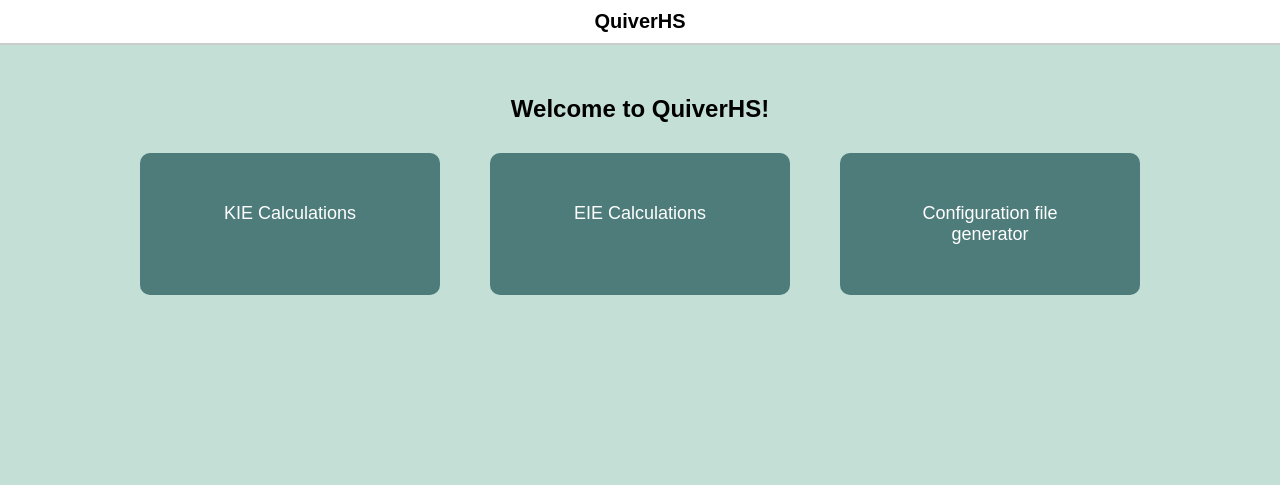
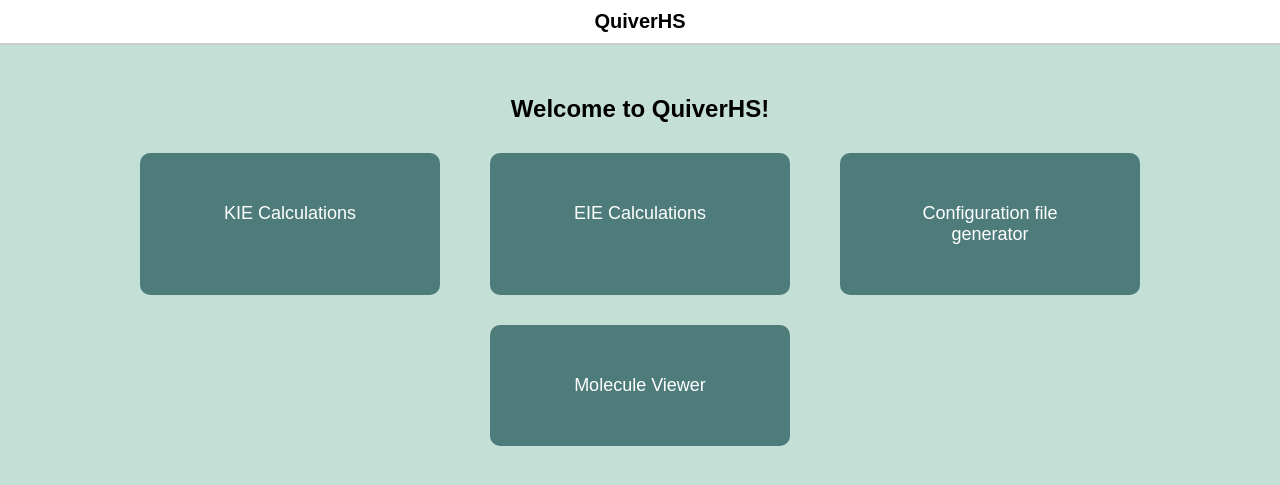
Before and after one commit to ggrazioli/PyQuiverHS, a Flask app: page / in a window 1280 px wide. Shown: the top 485 px of the page. Run offline with Flask 3, Linux system fonts and the light colour scheme.

Commit message:
Updated: added a section for viewing molecules

```diff
--- a/PyQuiver/templates/mainMenu.html
+++ b/PyQuiver/templates/mainMenu.html
@@ -59,6 +59,9 @@
             <!-- <div class="button">KIE Calculations</div>
             <div class="button">EIE Calculations</div> -->
         </div>
+        <div class="buttons">
+        <a href="{{ url_for('view_molecule') }}" class="button">Molecule Viewer</a>
+        </div>
     </div>
 
 </body>
```
